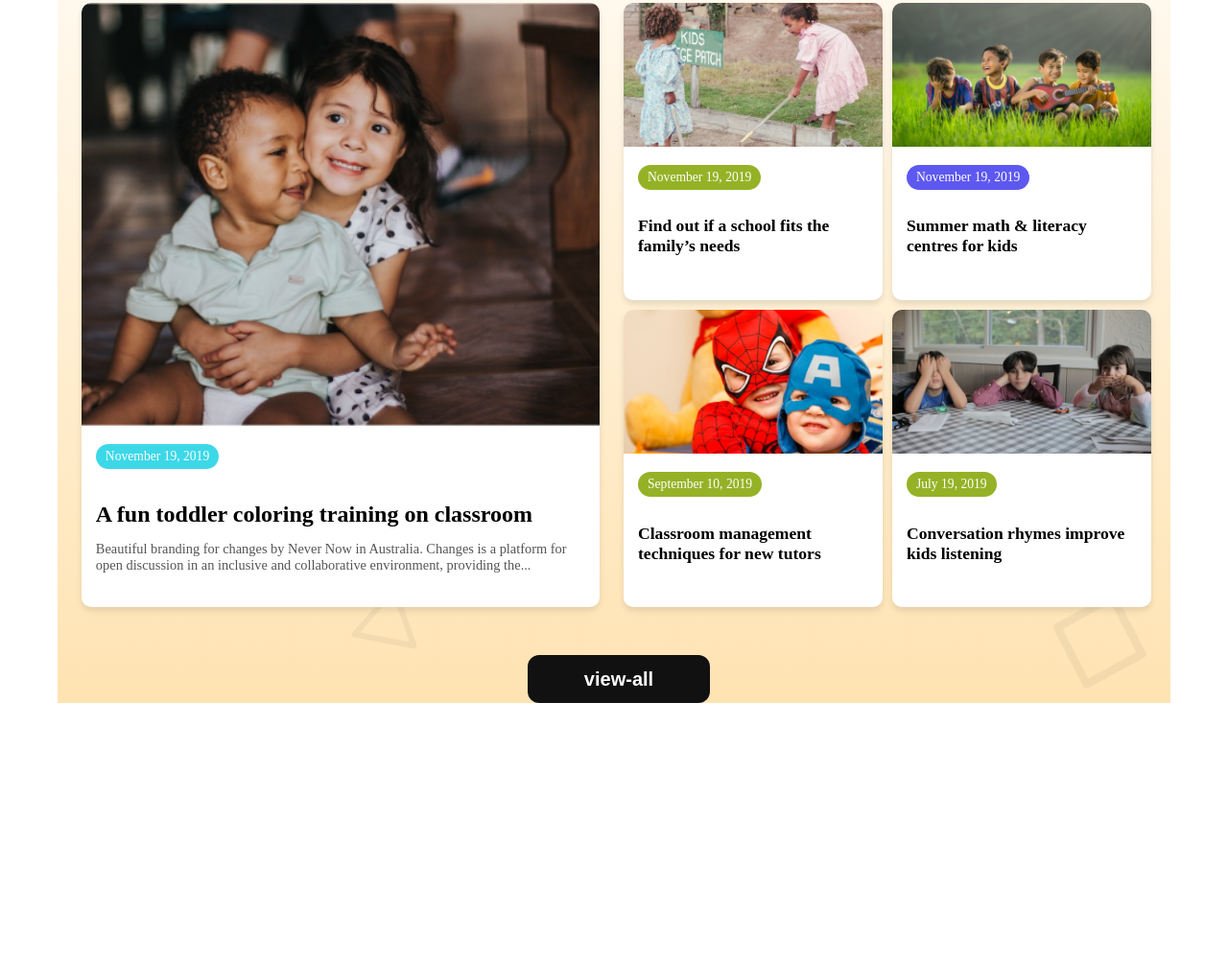
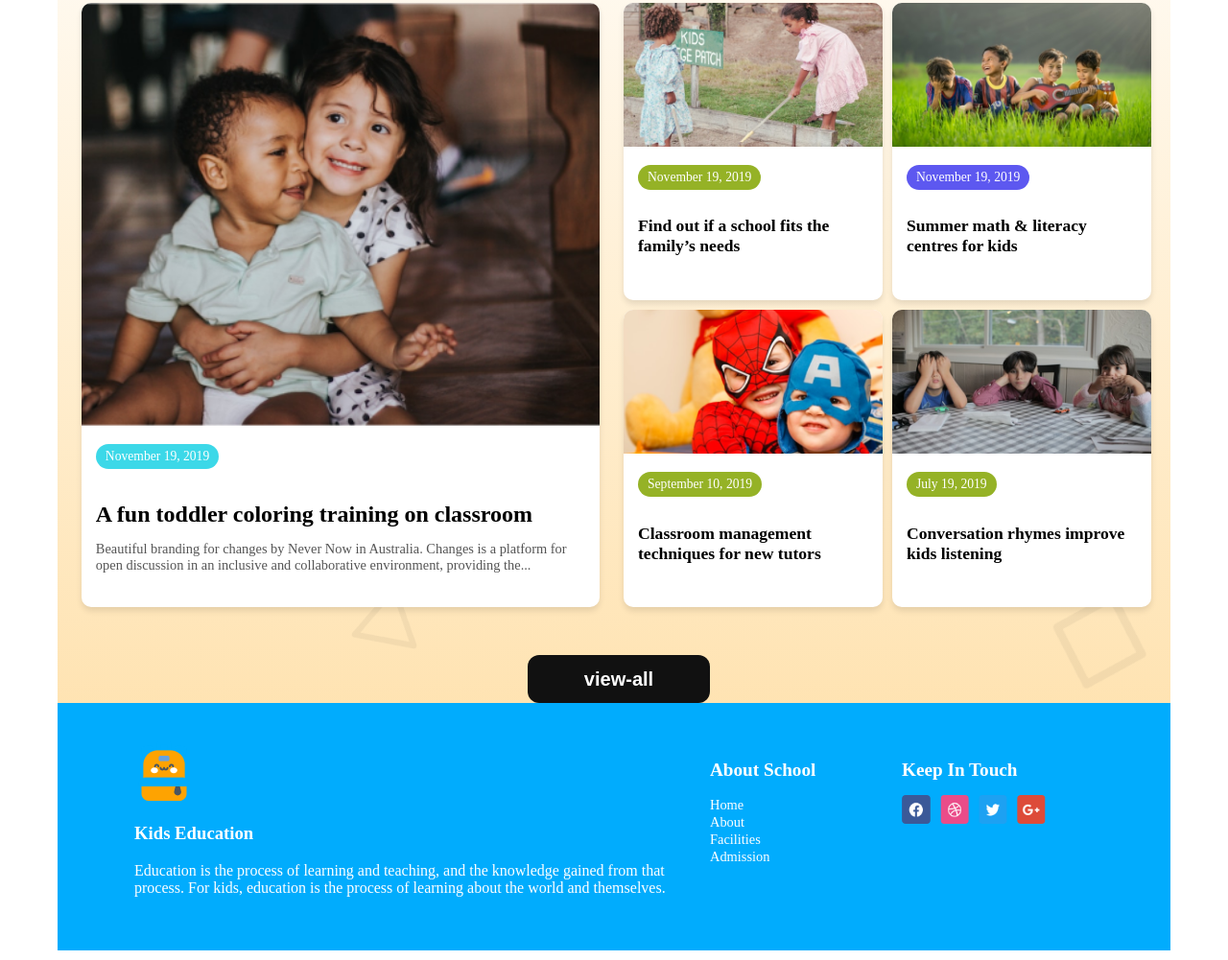
Before and after one commit to Mahmuda-07/Assignment-02, a plain HTML site: page index.html in a window 1280 px wide. Shown: the part 1851-2852 px from the top of the page at 96% size. Before the commit the page ends 2594 px from the top, so only its background shows below. Drawn offline with Linux system fonts and the light colour scheme.

Commit message:
footer section

```diff
--- a/index.html
+++ b/index.html
@@ -130,6 +130,35 @@
 
     </main>
 <footer>
+    <div class="footer-container">
+
+        <div class="logo">
+            <img src="assets/logo.png" alt="">
+            <h3>Kids Education</h3>
+            <p id="footer-description">
+                Education is the process of learning and teaching, and the knowledge gained from that process. For kids, education is the process of learning about the world and themselves.
+            </p>
+            </div>
+        <div class="footer-links">
+            <h3>About School</h3>
+            <ul>
+                <li><a href="">Home</a></li>
+                <li><a href="">About</a></li>
+                <li><a href="">Facilities</a></li>
+                <li><a href="">Admission</a></li>
+            </ul>
+
+        </div>
+        <div class="footer-social">
+            <h3>Keep In Touch</h3>
+            <div class="social-icons">
+                <img src="assets/fb.png" alt="">
+                <img src="assets/dribble.png" alt="">
+                <img src="assets/twitter.png" alt="">
+                <img src="assets/google+.png" alt="">
+    </div>
+    </div>
+    </div>
 
 </footer>
 
--- a/style/style.css
+++ b/style/style.css
@@ -295,7 +295,7 @@ padding: 60px 0px 60px 0px;
    align-items: center;
    font-size: 46px;
     font-weight: 700;
-    gap: 30;
+    gap: 20;
     padding: 60px 0px 60px 0px;
 }
 
@@ -431,12 +431,93 @@ padding: 60px 0px 60px 0px;
 .main-story{
     visibility: hidden;
 }
+.stories{
+    background: none;
+}
 .other-stories {
 
     display: flex;
-     flex-direction: column;
-     grid-template-columns: 1fr;
+        grid-template-columns: 1fr 1fr;
         gap: 10px;
+
+}
 }
 
+/* footer section */
+ footer {
+    background: rgb(1, 172, 253);
+    color:rgb(255, 255, 255);
+    padding: 40px 80px;
+
 }
+
+.footer-container{
+        max-width: 1200px;
+        margin: 0 auto;
+        display: flex;
+        justify-content: space-between;
+
+    }
+    .footer-logo {
+        flex: 1;
+        min-width: 300px;
+        text-align: left;
+        padding-left: 1400px;
+    }
+    .footer-logo h2 {
+        font-size: 1.8rem;
+        margin-bottom: 10px;
+    }
+
+
+    .footer-logo p {
+        font-size: 0.9rem;
+        font-size: 20px;
+        font-weight: 400;
+
+    }
+    .footer-links {
+        flex: 1;
+        min-width: 200px;
+    }
+    .footer-links h3 {
+        font-size: 1.2rem;
+        margin-bottom: 15px;
+    }
+    .footer-links ul {
+        list-style: none;
+        padding: 0;
+    }
+    .footer-links ul li a {
+        text-decoration: none;
+        color:rgb(255, 255, 255);
+        font-size: 0.9rem;
+    }
+    .footer-social {
+        flex: 1;
+        min-width: 200px;
+        text-align: left;
+    }
+    .footer-social h3 {
+        font-size: 1.2rem;
+        margin-bottom: 15px;
+    }
+
+    .social-icons {
+        display: flex;
+        gap: 10px;
+    }
+
+    .social-icons img {
+        width: 30px;
+        height: 30px;
+        border-radius: 4px;
+    }
+    /* footer section media query */
+    @media screen and (max-width:576){
+        .footer-container{
+            display: flex;
+            flex-direction: column;
+        }
+
+    }
```
